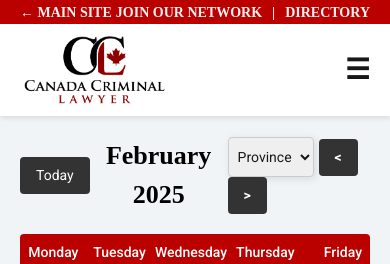
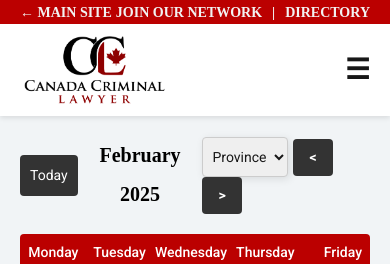
Before and after one commit to Olheiser/ccl-af, a Next.js app: page /calendar in a window 390 px wide. Shown: the top 264 px of the page. Built offline with nearby package versions, Linux system fonts and the light colour scheme; no server answers; the database is empty; a web font is replaced by a local one.

Commit message:
mobile calendar edits

```diff
--- a/src/app/components/Calendar/CalendarHeader.tsx
+++ b/src/app/components/Calendar/CalendarHeader.tsx
@@ -32,8 +32,8 @@
 
     return (
       <div className={styles.calendarHeader}>
-        <button onClick={handleReset}>Today</button>
-        <h2>{dayjs(new Date(dayjs().year(), monthIndex)).format('MMMM YYYY')}</h2>
+        <button className={styles.resetButton} onClick={handleReset}>Today</button>
+        <h2 className={styles.calendarTitle}>{dayjs(new Date(dayjs().year(), monthIndex)).format('MMMM YYYY')}</h2>
         <div>
         <select
           name="province"
--- a/src/styles/Calendar.module.css
+++ b/src/styles/Calendar.module.css
@@ -329,4 +329,12 @@
     .dayCell {
       padding: 0;
     }
+
+    .calendarTitle {
+      font-size: 20px !important;
+    }
+
+    .resetButton {
+      padding: 10px 10px !important;
+    }
   }
```
